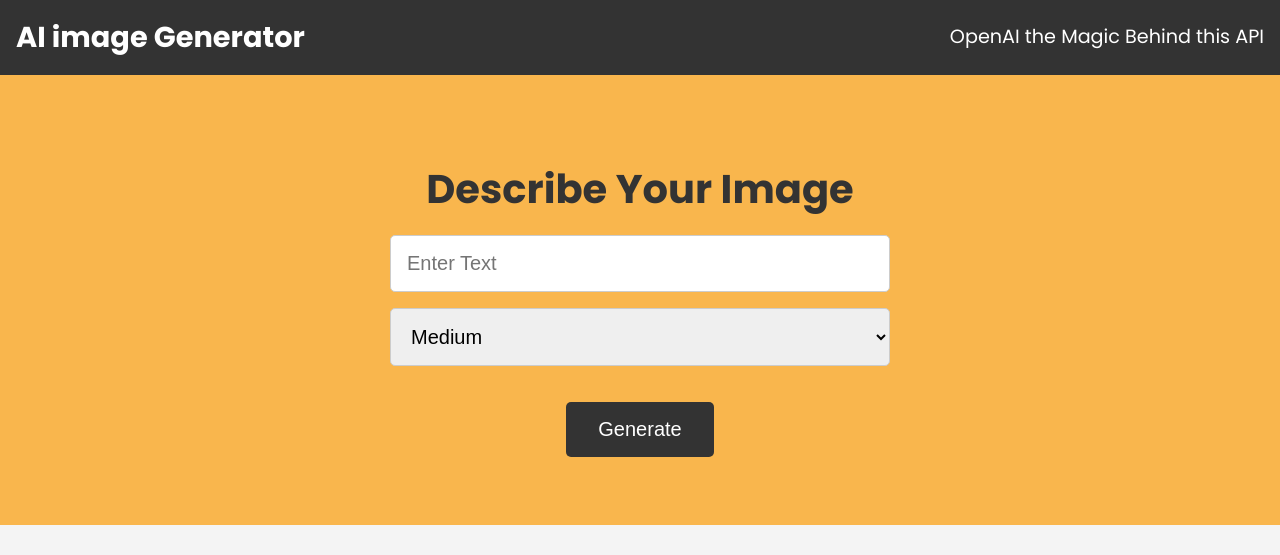
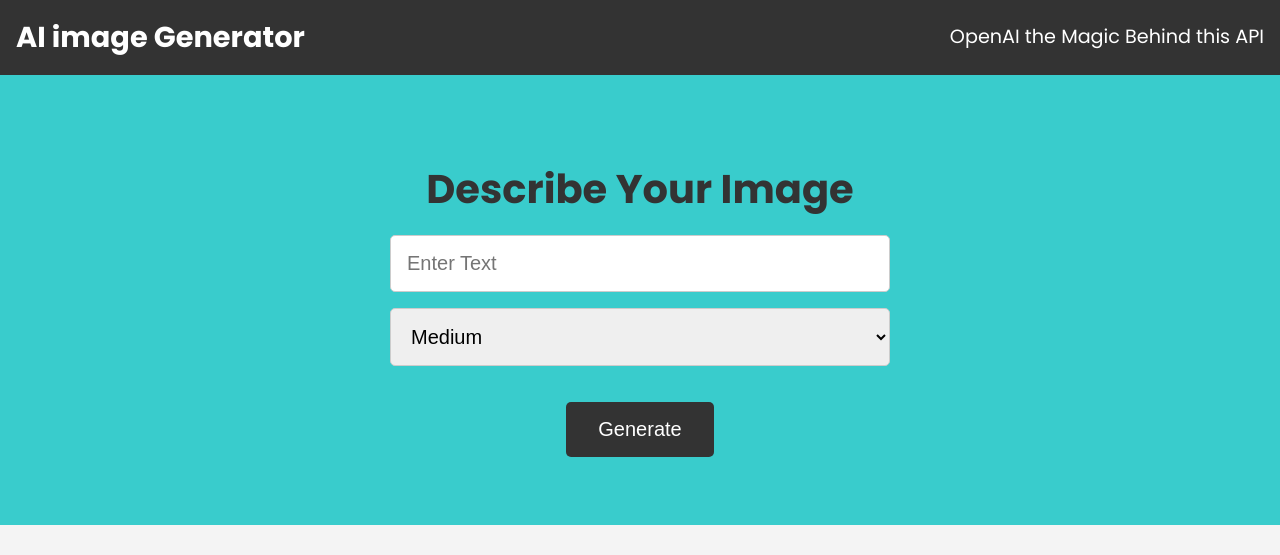
Before and after one commit to WebdeveloperIsaac/AI-Based-Text-to-Image-Generator, a website: page public/index.html in a window 1280 px wide. Shown: the top 555 px of the page. Drawn offline with Linux system fonts and the light colour scheme.

Commit message:
Images and CSS

```diff
--- a/public/css/styles.css
+++ b/public/css/styles.css
@@ -9,7 +9,7 @@
 }
 
 :root {
-  --primary-color: #f9b64d;
+  --primary-color: #39CCCC;
 }
 
 body {
```
Also changed, not shown: images/isaacweb.png (renamed from images/Screenshot 2022-12-12 002717.png).
